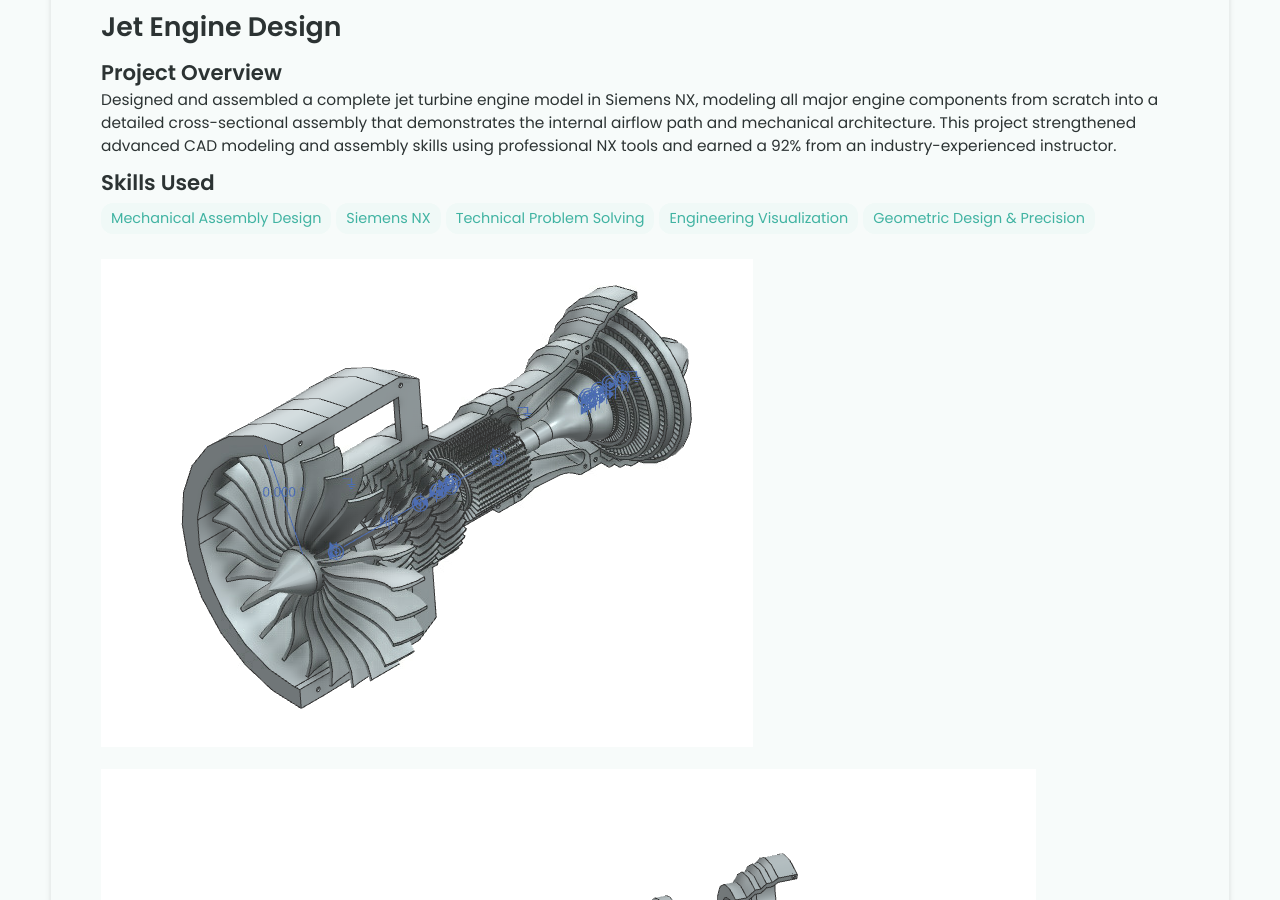
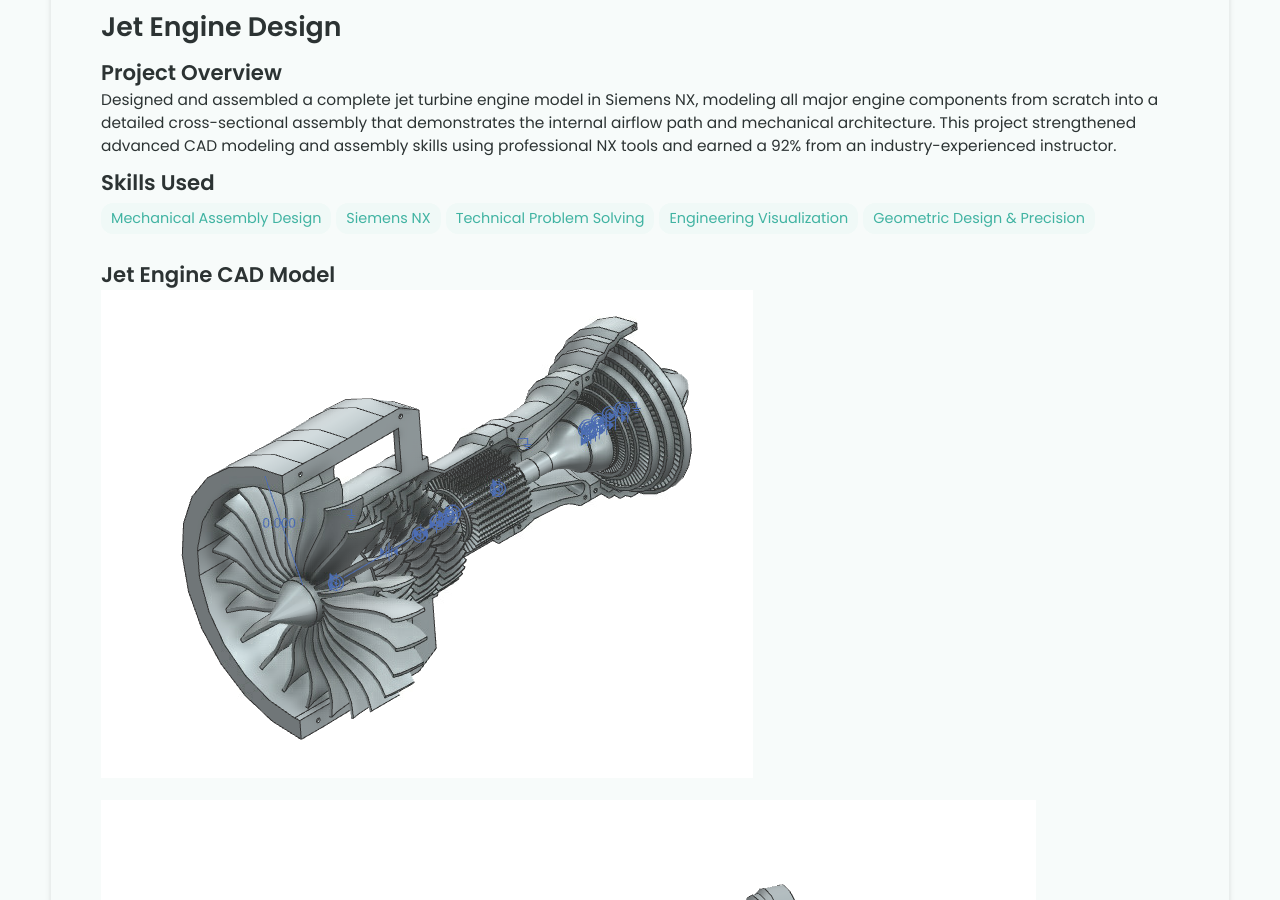
Before and after one commit to AdrianCieslak0423/AdrianCieslak0423.github.io, a Jekyll site: the page built from _projects/Jet-Engine-Design/index.md, in a window 1280 px wide and 900 px high, scrolled down 500 px. Built offline with Jekyll 4.4.1, drawn with Linux system fonts in a browser that asks for light colours.

Commit message:
Add CAD model section to Jet Engine design
Added section for Jet Engine CAD model with images.

```diff
--- a/_projects/Jet-Engine-Design/index.md
+++ b/_projects/Jet-Engine-Design/index.md
@@ -11,6 +11,8 @@ skills:
 main-image: /JE Explosion.png
 ---
 
+## Jet Engine CAD Model
+
 ![Jet Engine Isometric View](JE iso.png)
 
 ![Jet Engine Exploded View](JE Explosion.png)
```
